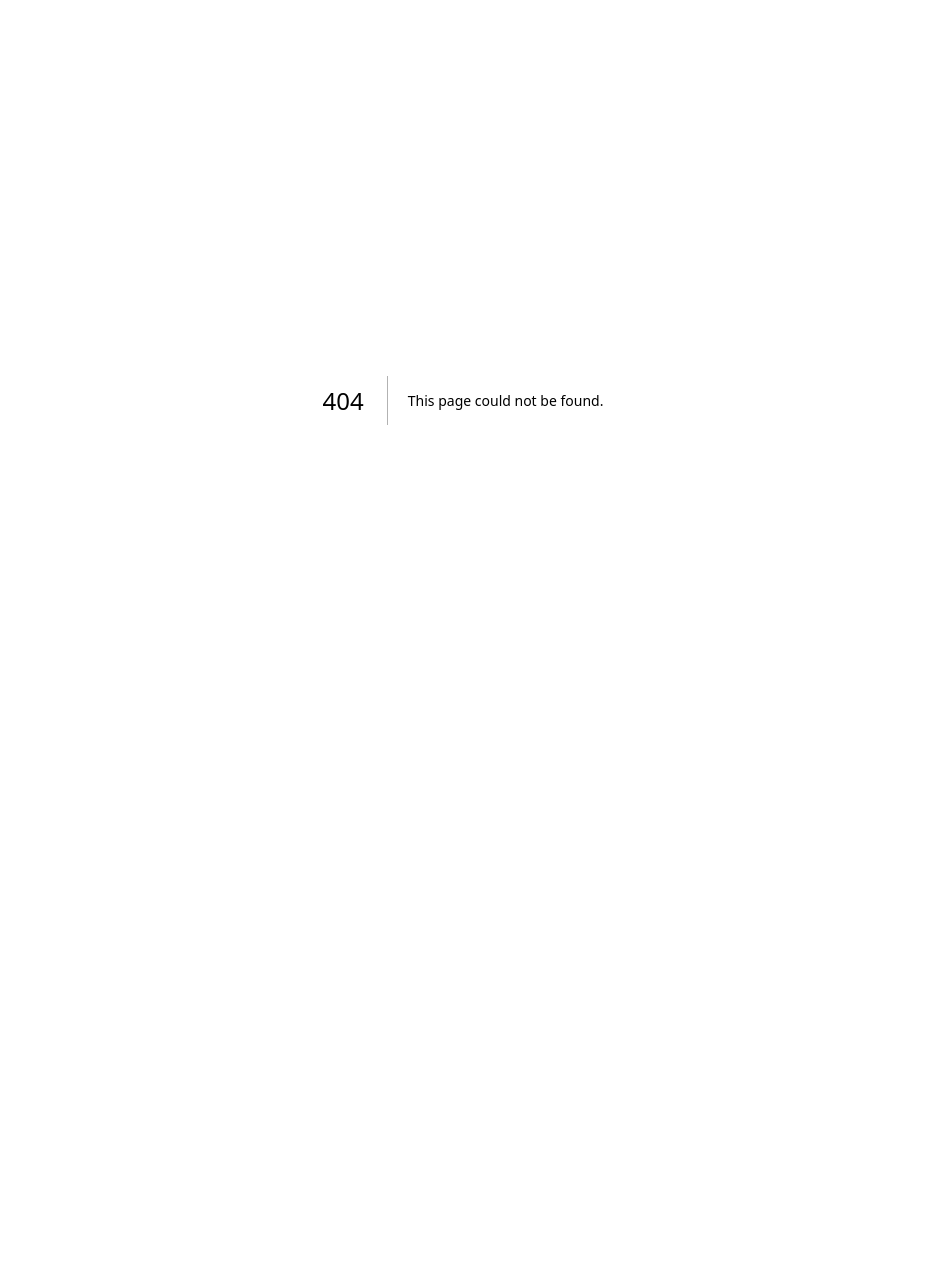
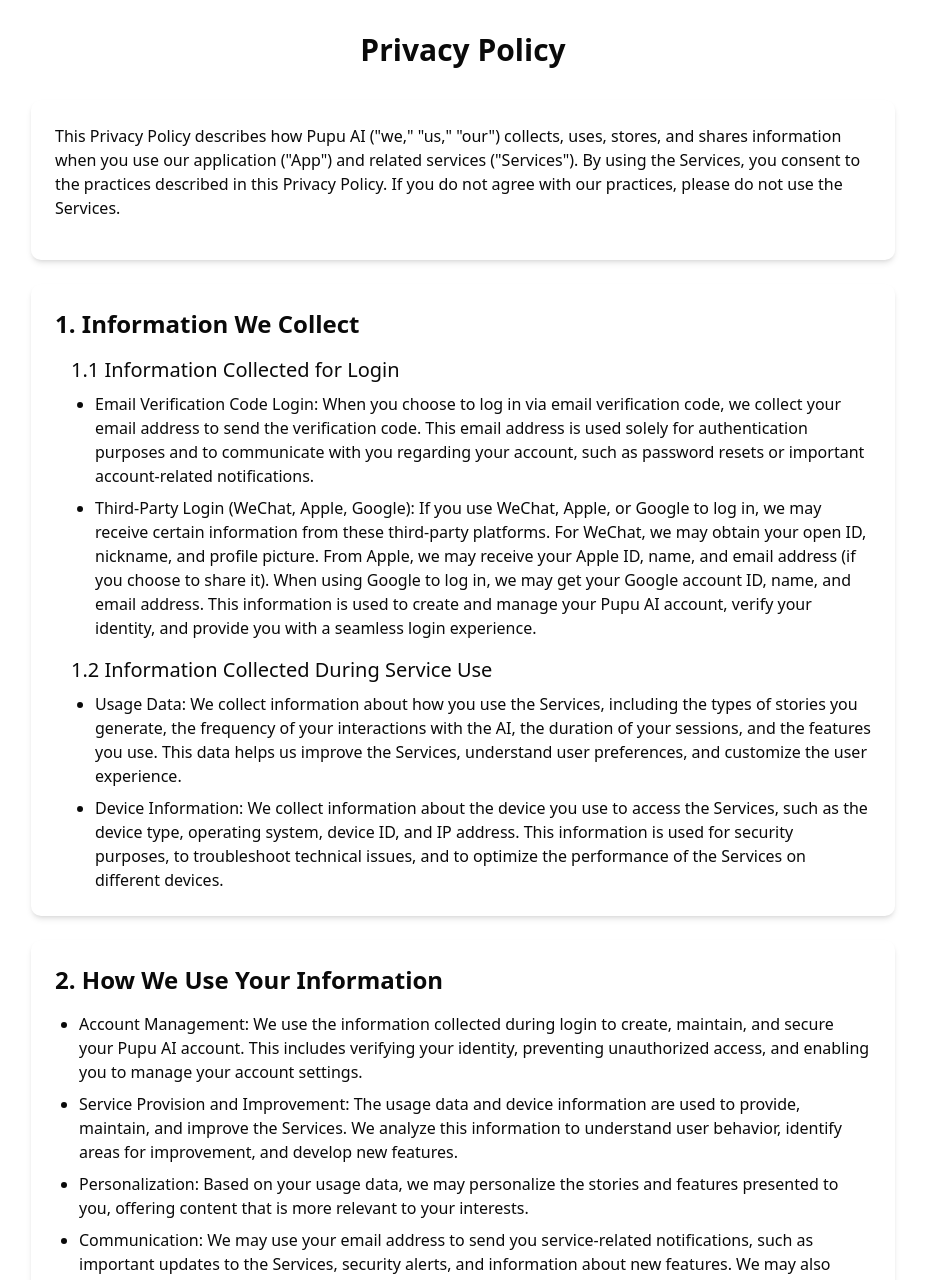
Before and after one commit to oin-ai/pupu.ai, a Next.js app: page /privacy in a window 1280 px wide. Before the commit this address had no page. Shown: the top 1280 px of the page, without its empty margins (177-1102 px from the left). Before the commit the page ends 800 px from the top, so only its background shows below. Built offline with nearby package versions, Linux system fonts and the light colour scheme.

Commit message:
fix: bugs

```diff
--- /dev/null
+++ b/app/privacy/page.tsx
@@ -0,0 +1,118 @@
+import React from 'react';
+
+export default function PrivacyPage() {
+  return (
+    <div className="max-w-4xl mx-auto px-4 py-8">
+      <h1 className="text-3xl font-bold text-center mb-8">Privacy Policy</h1>
+
+      <div className="bg-white rounded-lg shadow-md p-6 mb-6">
+        <p className="mb-4">
+          This Privacy Policy describes how Pupu AI ("we," "us," "our") collects, uses, stores, and shares information when you use our application ("App") and related services ("Services"). By using the Services, you consent to the practices described in this Privacy Policy. If you do not agree with our practices, please do not use the Services.
+        </p>
+      </div>
+
+      <div className="bg-white rounded-lg shadow-md p-6 mb-6">
+        <h2 className="text-2xl font-semibold mb-4">1. Information We Collect</h2>
+
+        <div className="ml-4">
+          <h3 className="text-xl font-medium mb-2">1.1 Information Collected for Login</h3>
+          <ul className="list-disc pl-6 mb-4">
+            <li className="mb-2">
+              <span className="font-medium">Email Verification Code Login:</span> When you choose to log in via email verification code, we collect your email address to send the verification code. This email address is used solely for authentication purposes and to communicate with you regarding your account, such as password resets or important account-related notifications.
+            </li>
+            <li>
+              <span className="font-medium">Third-Party Login (WeChat, Apple, Google):</span> If you use WeChat, Apple, or Google to log in, we may receive certain information from these third-party platforms. For WeChat, we may obtain your open ID, nickname, and profile picture. From Apple, we may receive your Apple ID, name, and email address (if you choose to share it). When using Google to log in, we may get your Google account ID, name, and email address. This information is used to create and manage your Pupu AI account, verify your identity, and provide you with a seamless login experience.
+            </li>
+          </ul>
+
+          <h3 className="text-xl font-medium mb-2">1.2 Information Collected During Service Use</h3>
+          <ul className="list-disc pl-6">
+            <li className="mb-2">
+              <span className="font-medium">Usage Data:</span> We collect information about how you use the Services, including the types of stories you generate, the frequency of your interactions with the AI, the duration of your sessions, and the features you use. This data helps us improve the Services, understand user preferences, and customize the user experience.
+            </li>
+            <li>
+              <span className="font-medium">Device Information:</span> We collect information about the device you use to access the Services, such as the device type, operating system, device ID, and IP address. This information is used for security purposes, to troubleshoot technical issues, and to optimize the performance of the Services on different devices.
+            </li>
+          </ul>
+        </div>
+      </div>
+
+      <div className="bg-white rounded-lg shadow-md p-6 mb-6">
+        <h2 className="text-2xl font-semibold mb-4">2. How We Use Your Information</h2>
+        <ul className="list-disc pl-6">
+          <li className="mb-2">
+            <span className="font-medium">Account Management:</span> We use the information collected during login to create, maintain, and secure your Pupu AI account. This includes verifying your identity, preventing unauthorized access, and enabling you to manage your account settings.
+          </li>
+          <li className="mb-2">
+            <span className="font-medium">Service Provision and Improvement:</span> The usage data and device information are used to provide, maintain, and improve the Services. We analyze this information to understand user behavior, identify areas for improvement, and develop new features.
+          </li>
+          <li className="mb-2">
+            <span className="font-medium">Personalization:</span> Based on your usage data, we may personalize the stories and features presented to you, offering content that is more relevant to your interests.
+          </li>
+          <li>
+            <span className="font-medium">Communication:</span> We may use your email address to send you service-related notifications, such as important updates to the Services, security alerts, and information about new features. We may also send you marketing emails, but you can opt-out of these at any time.
+          </li>
+        </ul>
+      </div>
+
+      <div className="bg-white rounded-lg shadow-md p-6 mb-6">
+        <h2 className="text-2xl font-semibold mb-4">3. Information Sharing</h2>
+        <ul className="list-disc pl-6">
+          <li className="mb-2">
+            <span className="font-medium">Third-Party Service Providers:</span> We may share your information with third-party service providers who assist us in operating the Services, such as cloud storage providers, analytics services, and email delivery services. These service providers are contractually obligated to protect your information and use it only for the purposes specified by us.
+          </li>
+          <li className="mb-2">
+            <span className="font-medium">Legal Requirements:</span> We may disclose your information if required to do so by law, regulation, or legal process, such as in response to a court order, subpoena, or government investigation.
+          </li>
+          <li>
+            <span className="font-medium">Business Transfers:</span> In the event of a merger, acquisition, sale of assets, or other business transfer, your information may be transferred as part of the transaction. We will notify you via email or a prominent notice on the App if your information is transferred and becomes subject to a different privacy policy.
+          </li>
+        </ul>
+      </div>
+
+      <div className="bg-white rounded-lg shadow-md p-6 mb-6">
+        <h2 className="text-2xl font-semibold mb-4">4. Data Storage and Security</h2>
+        <ul className="list-disc pl-6">
+          <li className="mb-2">
+            <span className="font-medium">Data Storage:</span> We store your information on secure servers located in [Locations]. We implement appropriate technical and organizational measures to protect your information from unauthorized access, disclosure, alteration, and destruction.
+          </li>
+          <li>
+            <span className="font-medium">Security Measures:</span> We use industry-standard security measures, such as encryption, firewalls, and access controls, to safeguard your information. However, no method of transmission over the internet or electronic storage is 100% secure, and we cannot guarantee the absolute security of your information.
+          </li>
+        </ul>
+      </div>
+
+      <div className="bg-white rounded-lg shadow-md p-6 mb-6">
+        <h2 className="text-2xl font-semibold mb-4">5. Your Rights</h2>
+        <ul className="list-disc pl-6">
+          <li className="mb-2">
+            <span className="font-medium">Access and Correction:</span> You have the right to access and correct the personal information we hold about you. You can do this by logging into your account and updating your information or by contacting us at [Contact Email Address].
+          </li>
+          <li className="mb-2">
+            <span className="font-medium">Deletion:</span> You may request the deletion of your personal information. However, we may be required to retain certain information for legal, regulatory, or accounting purposes.
+          </li>
+          <li>
+            <span className="font-medium">Opt-Out of Marketing:</span> You can unsubscribe from our marketing emails at any time by clicking the "unsubscribe" link in the email or by updating your account settings.
+          </li>
+        </ul>
+      </div>
+
+      <div className="bg-white rounded-lg shadow-md p-6 mb-6">
+        <h2 className="text-2xl font-semibold mb-4">6. Children's Privacy</h2>
+        <p>
+          The Services are not intended for use by children under the age of 13 without the consent of a parent or legal guardian. We do not knowingly collect personal information from children under the age of 13. If we become aware that we have collected personal information from a child under the age of 13 without parental consent, we will delete that information as soon as possible.
+        </p>
+      </div>
+
+      <div className="bg-white rounded-lg shadow-md p-6">
+        <h2 className="text-2xl font-semibold mb-4">7. Changes to This Privacy Policy</h2>
+        <p className="mb-4">
+          We may update this Privacy Policy from time to time. When we make material changes, we will notify you by email or by posting a notice on the App. Your continued use of the Services after the effective date of the revised Privacy Policy constitutes your acceptance of the changes.
+        </p>
+        <p>
+          If you have any questions or concerns about this Privacy Policy or our data practices, please contact us at [Contact Email Address].
+        </p>
+      </div>
+    </div>
+  );
+}
--- a/components/floating-bubbles.tsx
+++ b/components/floating-bubbles.tsx
@@ -4,6 +4,7 @@
 import { motion } from "framer-motion"
 import { Button } from "@/components/ui/button"
 import { Github, Sparkles, MessageCircle, ShieldCheck } from "lucide-react"
+import Link from 'next/link';
 
 function Bubble({ x, y, size, color }: { x: number; y: number; size: number; color: string }) {
   return (
@@ -26,6 +27,13 @@
       }}
     />
   )
+}
+
+function skipToPrivacyPolicyPage() {
+  const privacyPolicySection = document.getElementById("privacy-policy-section");
+  if (privacyPolicySection) {
+    privacyPolicySection.scrollIntoView({ behavior: "smooth" });
+  }
 }
 
 function FloatingBubbles() {
@@ -64,6 +72,11 @@
               <span className="text-2xl mr-1">🐰</span> pupu.ai
             </span>
           </div>
+
+          <Link href="/privacy" className="ml-auto mr-6 flex text-blue-600 items-center cursor-pointer">
+            Privacy policy
+          </Link>
+
           <a
             href="https://github.com"
             target="_blank"
```
Also changed, not shown: 1 other file (tests, documents, lock files or other folders).
